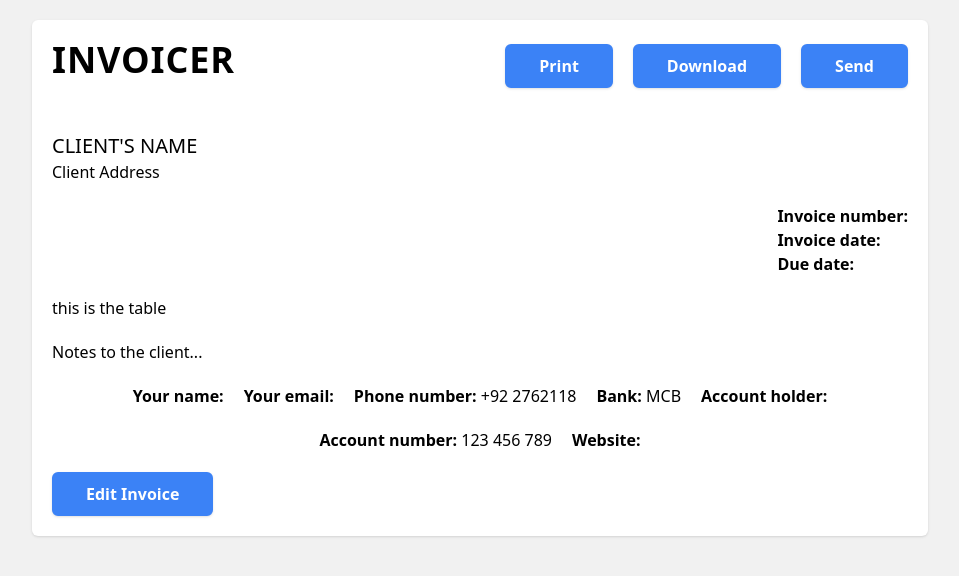
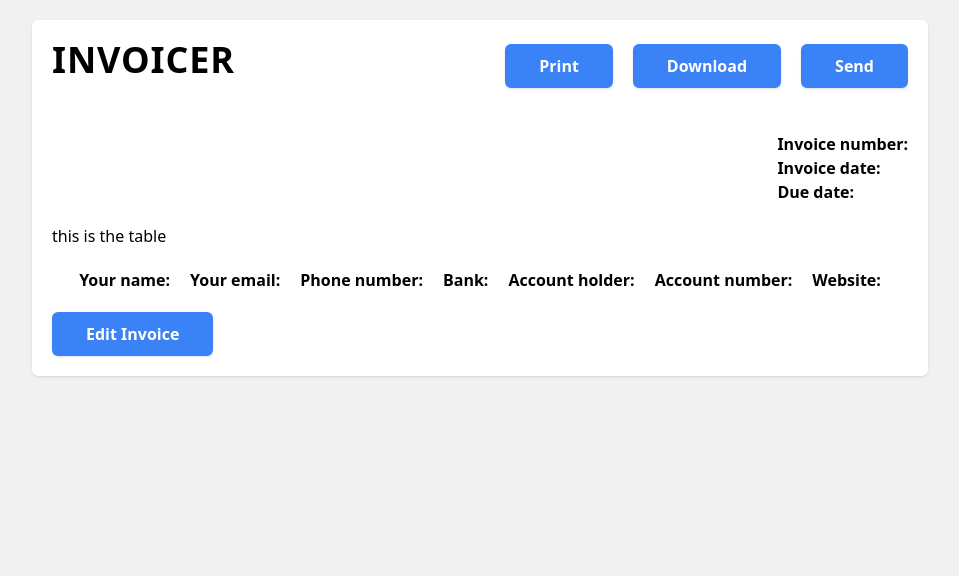
Before and after one commit to MuhammadElham/Invoice-Generator, a React (Vite) app: page / in a window 1280 px wide. Both pictures are taken after a click on the button "Preview Invoice". Shown: the top 576 px of the page, without its empty margins (160-1119 px from the left). Built offline with nearby package versions, Linux system fonts and the light colour scheme.

Commit message:
Done Props

```diff
--- a/src/App.jsx
+++ b/src/App.jsx
@@ -34,11 +34,25 @@ const App = () => {
         <div>
           <Header handlePrint={handlePrint} />
           <MainDetails name={name} address={address} />
-          <ClientDetails />
-          <Dates />
+          <ClientDetails
+            clientName={clientName}
+            clientAddress={clientAddress}
+          />
+          <Dates
+            invoiceNumber={invoiceNumber}
+            invoiceDate={invoiceDate}
+            dueDate={dueDate}
+          />
           <Table />
-          <Notes />
-          <Footer name={name} email={email} website={website} />
+          <Notes notes={notes} />
+          <Footer
+            name={name}
+            email={email}
+            phone={phone}
+            bankName={bankName}
+            bankAccount={bankAccount}
+            website={website}
+          />
           <Button
             onClick={() => setShowInvoice(false)}
             text={"Edit Invoice"}
@@ -100,16 +114,6 @@ const App = () => {
             id="bankName"
             value={bankName}
             onChange={(e) => setBankName(e.target.value)}
-            autoComplete="off"
-          />
-          {/* BankAccount */}
-          <label htmlFor="bankAccount">Enter your Bank Account</label>
-          <input
-            type="text"
-            placeholder="Enter your Bank Account"
-            id="bankAccount"
-            value={bankAccount}
-            onChange={(e) => setBankAccount(e.target.value)}
             autoComplete="off"
           />
           {/* BankAccount */}
--- a/src/components/ClientDetails.jsx
+++ b/src/components/ClientDetails.jsx
@@ -1,11 +1,11 @@
 import React from "react";
 
-const ClientDetails = () => {
+const ClientDetails = ({ clientName, clientAddress }) => {
   return (
     <div>
       <section className="mt-5">
-        <h2 className="text-xl uppercase">Client's Name</h2>
-        <p>Client Address</p>
+        <h2 className="text-xl uppercase">{clientName}</h2>
+        <p>{clientAddress}</p>
       </section>
     </div>
   );
--- a/src/components/Dates.jsx
+++ b/src/components/Dates.jsx
@@ -1,6 +1,6 @@
 import React from "react";
 
-const Dates = () => {
+const Dates = ({ invoiceNumber, invoiceDate, dueDate }) => {
   return (
     <div>
       <section>
@@ -8,12 +8,13 @@ const Dates = () => {
           <ul>
             <li>
               <span className="font-bold">Invoice number: </span>
+              {invoiceNumber}
             </li>
             <li>
-              <span className="font-bold">Invoice date: </span>
+              <span className="font-bold">Invoice date: </span> {invoiceDate}
             </li>
             <li>
-              <span className="font-bold">Due date: </span>
+              <span className="font-bold">Due date: </span> {dueDate}
             </li>
           </ul>
         </article>
--- a/src/components/Footer.jsx
+++ b/src/components/Footer.jsx
@@ -1,6 +1,6 @@
 import React from "react";
 
-const Footer = ({ name, email, website }) => {
+const Footer = ({ name, email, website, phone, bankName, bankAccount }) => {
   return (
     <div>
       <footer>
@@ -14,21 +14,26 @@ const Footer = ({ name, email, website }) => {
             {email}
           </li>
           <li>
-            <span className="font-bold">Phone number: </span>+92 2762118
+            <span className="font-bold">Phone number: </span>
+            {phone}
           </li>
           <li>
-            <span className="font-bold">Bank: </span>MCB
+            <span className="font-bold">Bank: </span>
+            {bankName}
           </li>
           <li>
             <span className="font-bold">Account holder: </span>
             {name}
           </li>
           <li>
-            <span className="font-bold">Account number: </span>123 456 789
+            <span className="font-bold">Account number: </span>
+            {bankAccount}
           </li>
           <li>
             <span className="font-bold">Website: </span>
-            <a href={website} target="_blank">{website}</a>
+            <a href={website} target="_blank">
+              {website}
+            </a>
           </li>
         </ul>
       </footer>
--- a/src/components/Notes.jsx
+++ b/src/components/Notes.jsx
@@ -1,13 +1,13 @@
-import React from 'react'
+import React from "react";
 
-const Notes = () => {
+const Notes = ({ notes }) => {
   return (
     <div>
       <section className="mb-5">
-        <p>Notes to the client...</p>
+        <p>{notes}</p>
       </section>
     </div>
-  )
-}
+  );
+};
 
-export default Notes
+export default Notes;
```
